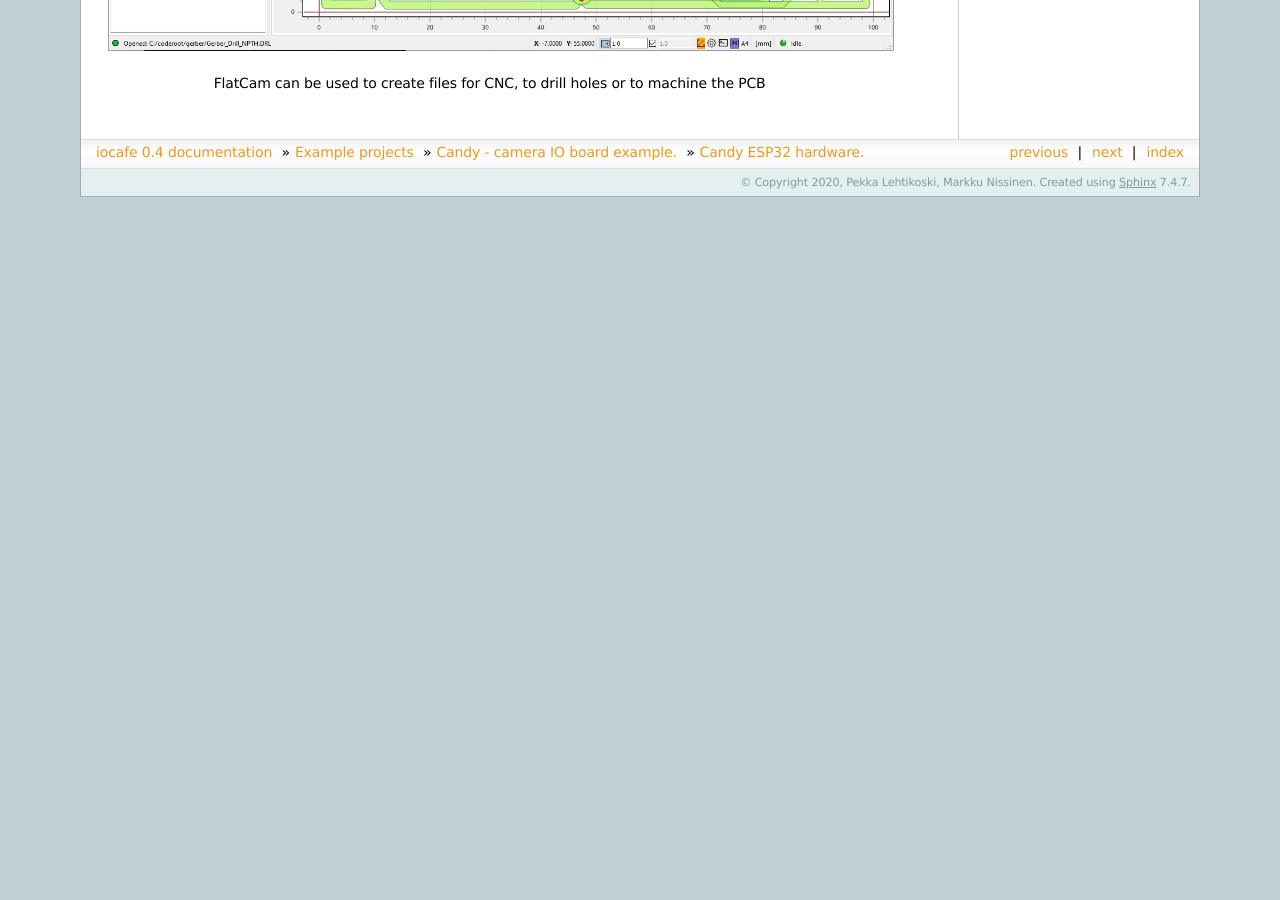
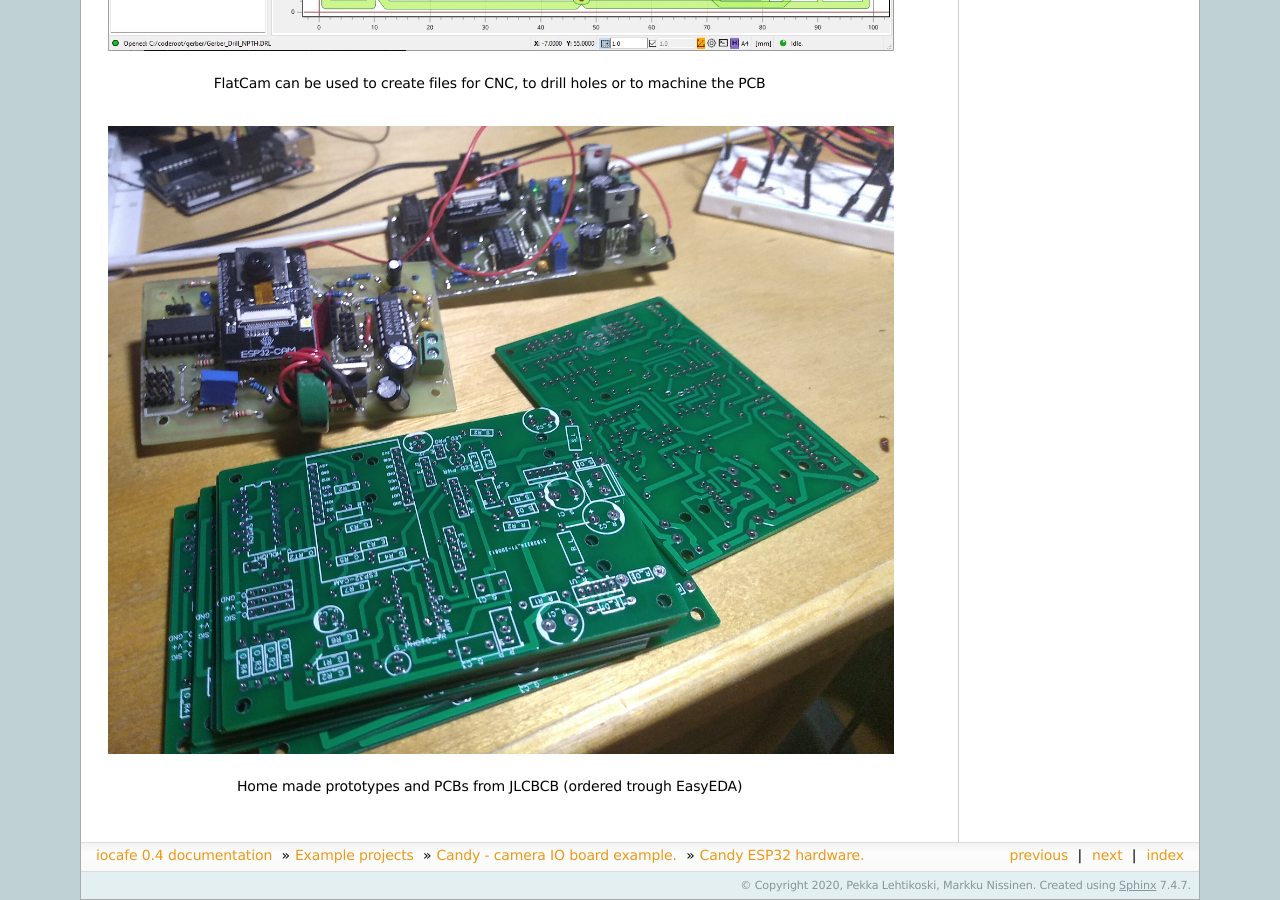
Before and after one commit to iocafe/iocafe-doc, a Sphinx documentation site: the page built from source/examples/iocom/candy/200727-candy-esp32-hw.rst, in a window 1280 px wide and 900 px high, scrolled down 2362 px. Built offline with Sphinx 7.4.7, drawn with Linux system fonts in a browser that asks for light colours; before the commit the page ends 2559 px from its top, so only the background shows below that.

Commit message:
Candy board photo

```diff
--- a/source/examples/iocom/candy/200727-candy-esp32-hw.rst
+++ b/source/examples/iocom/candy/200727-candy-esp32-hw.rst
@@ -17,3 +17,7 @@ I used EasyEDA to make Candy ESP32 test PCB, here some pictures.
 .. figure:: pics/200811-candy-esp32-board-flatcam.jpeg
 
    FlatCam can be used to create files for CNC, to drill holes or to machine the PCB
+
+.. figure:: pics/200818-ready-candy-boards.jpeg
+
+   Home made prototypes and PCBs from JLCBCB (ordered trough EasyEDA)
```
Also changed, not shown: source/examples/iocom/candy/pics/200818-ready-candy-boards.jpeg (added).
